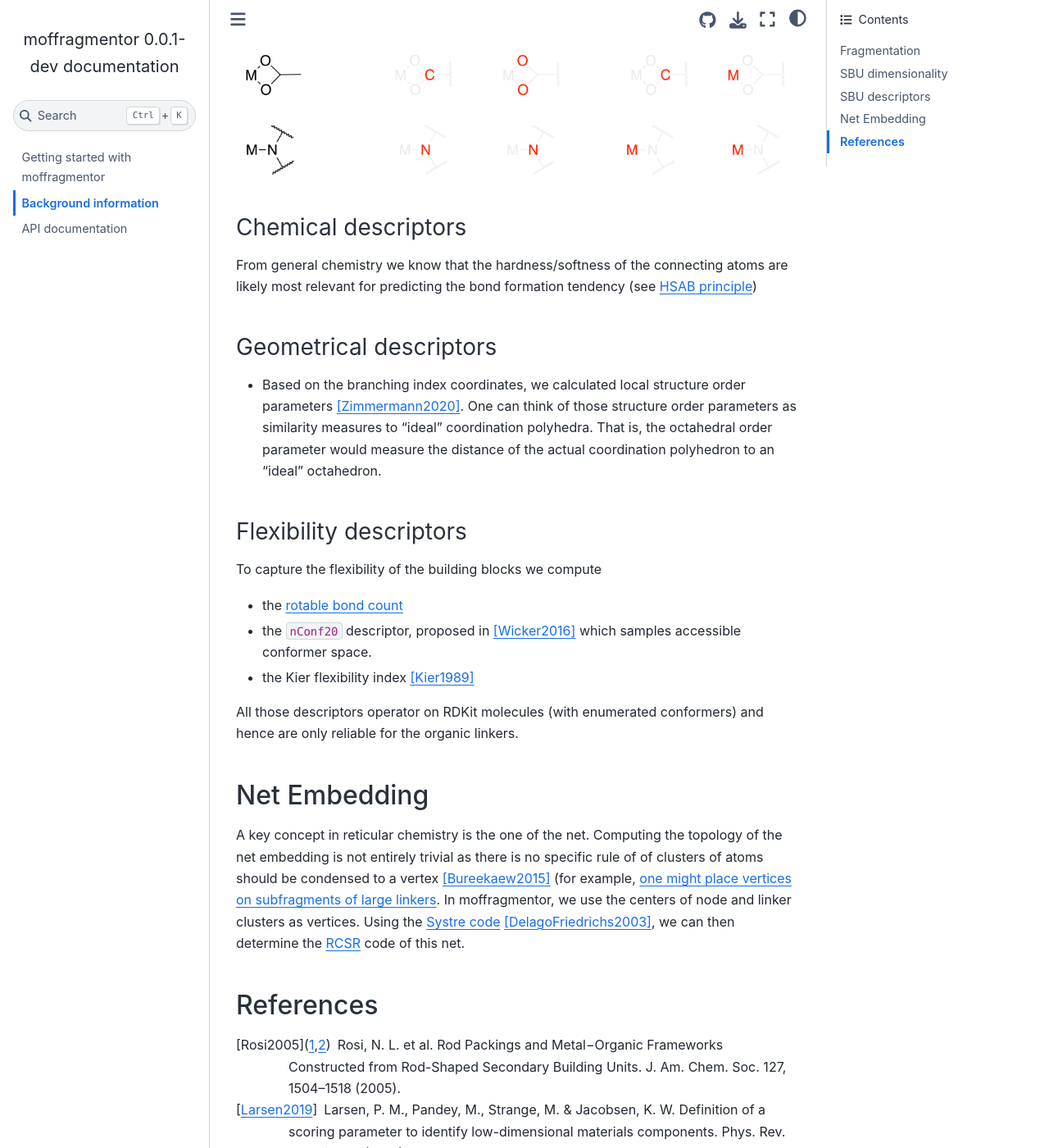
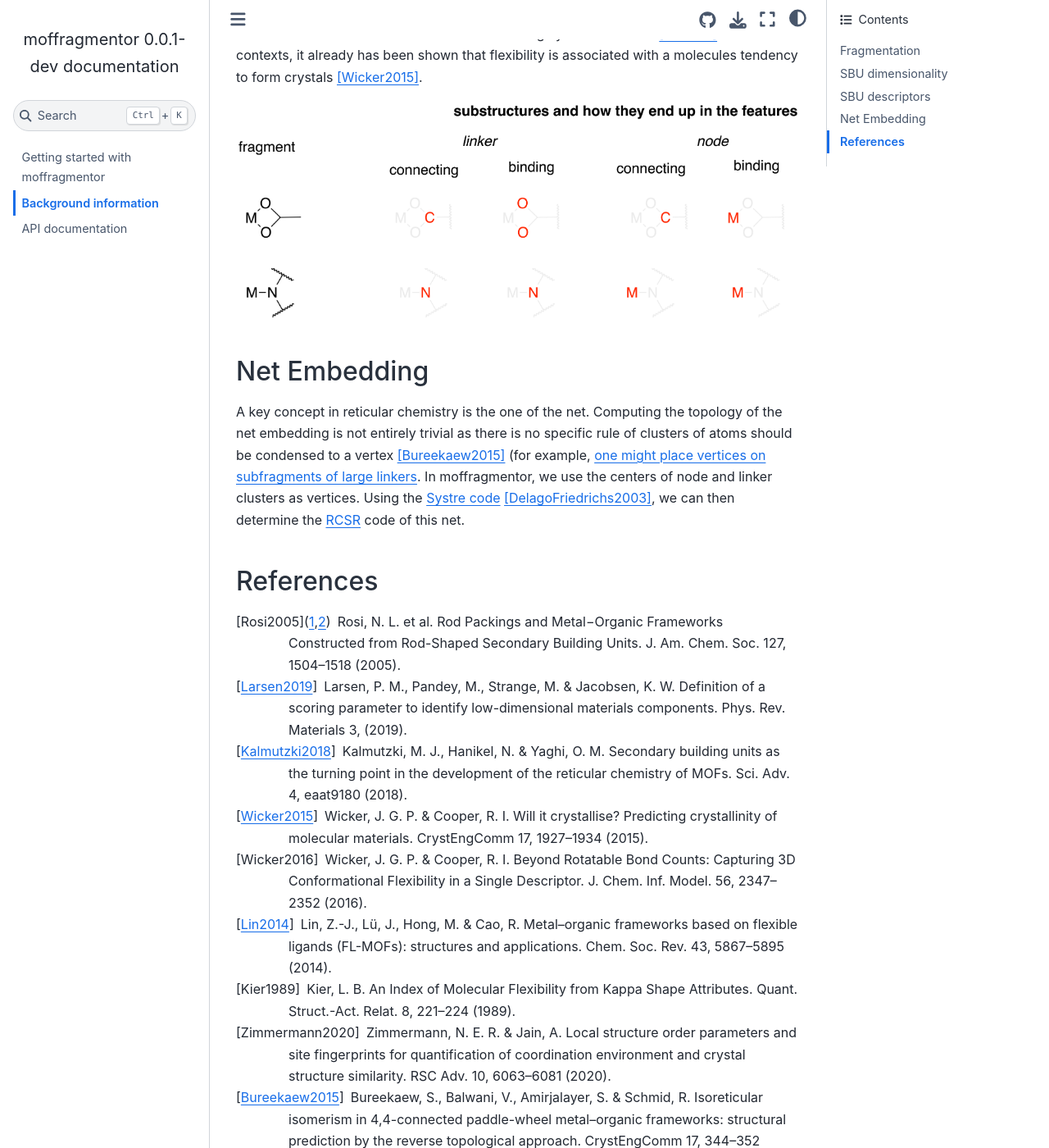
Before and after one commit to kjappelbaum/moffragmentor, a Sphinx documentation site: the page built from docs/source/background.rst, in a window 1280 px wide and 1400 px high, scrolled down 2092 px. Shown: the whole window at 82% size. Built offline with Sphinx 7.4.7 and the Sphinx Book theme 1.1.4, drawn with Linux system fonts in a browser that asks for light colours; some of the changed text lies outside the part shown.

```diff
--- a/docs/source/background.rst
+++ b/docs/source/background.rst
@@ -4,7 +4,10 @@ Background information
 
 Fragmentation
 ---------------
-For the fragmentation of a MOF structure we rely on a structure graph. In moffragmentor we use heuristics in pymatgen to construct the structure graph (which is a networkx multigraph with annotation about the periodic neighbors). If the structure graph does not contain a pair of bonds, moffragmentor cannot consider it in the fragmentation.
+For the fragmentation of a MOF structure we rely on a structure graph.
+In moffragmentor we use heuristics in pymatgen to construct the structure graph
+(which is a networkx multigraph with annotation about the periodic neighbors).
+If the structure graph does not contain a pair of bonds, moffragmentor cannot consider it in the fragmentation.
 
 .. warning::
     The current implementation of the fragementation is in parts
@@ -26,8 +30,12 @@ For the fragmentation, there are a few definitions we have to make:
 
 .. topic:: **Branching site**
 
-    A branching site is a site with at least three non-bridge edges. A branching site is connected to at least two non-metal elements.
-    A branching site that can only be reached from a metal by crossing another branching site is not a valid branching site.
+    * has at minimum coordination number 3
+    * at least one path with maximum 2 edges that leads to metal and does not contain a bride
+    * has at minimum 2 non-metal connections that are not bridges
+    (not that in case the connection to a metal goes via 2 edges, then the first node of this path to the metal contributes to this count)
+
+    If there are multiple neighboring sites selecting according this definition, we pick the one closest to the metal (the fewest number of edges).
 
 .. topic:: **Capping site**
 
@@ -61,33 +71,14 @@ One key intuition MOF chemists have is that the shape of the building blocks dic
 .. image:: _static/descriptor_fragments.png
     :alt: Different sets of binding/connecting indices
 
-Chemical descriptors
-.......................
-
-From general chemistry we know that the hardness/softness of the connecting atoms are likely most relevant for predicting the bond formation tendency (see `HSAB principle <https://en.wikipedia.org/wiki/HSAB_theory>`_)
-
-
-Geometrical descriptors
-.........................
-
-- Based on the branching index coordinates, we calculated local structure order parameters [Zimmermann2020]_. One can think of those structure order parameters as similarity measures to "ideal" coordination polyhedra. That is, the octahedral order parameter would measure the distance of the actual coordination polyhedron to an "ideal" octahedron.
-
-Flexibility descriptors
-.........................
-
-To capture the flexibility of the building blocks we compute
-
-- the `rotable bond count <http://rdkit.org/docs/source/rdkit.Chem.rdMolDescriptors.html#rdkit.Chem.rdMolDescriptors.CalcNumRotatableBonds>`_
-- the :code:`nConf20` descriptor, proposed in [Wicker2016]_ which samples accessible conformer space.
-- the Kier flexibility index [Kier1989]_
-
-All those descriptors operator on RDKit molecules (with enumerated conformers) and hence are only reliable for the organic linkers.
 
 Net Embedding
 ----------------
 
-A key concept in reticular chemistry is the one of the net. Computing the topology of the net embedding is not entirely trivial as there is no specific rule of of clusters of atoms should be condensed to a vertex [Bureekaew2015]_ (for example, `one might place vertices on subfragments of large linkers <https://www.mofplus.org/content/show/generalnetinfo>`_.
-In moffragmentor, we use the centers of node and linker clusters as vertices. Using the `Systre code <http://gavrog.org/Systre-Help.html>`_ [DelagoFriedrichs2003]_, we can then determine the `RCSR <http://rcsr.anu.edu.au/rcsr_nets>`_ code of this net.
+A key concept in reticular chemistry is the one of the net.
+Computing the topology of the net embedding is not entirely trivial as there is no specific rule of clusters of atoms should be condensed to a vertex [Bureekaew2015]_ (for example, `one might place vertices on subfragments of large linkers <https://www.mofplus.org/content/show/generalnetinfo>`_.
+In moffragmentor, we use the centers of node and linker clusters as vertices.
+Using the `Systre code <http://gavrog.org/Systre-Help.html>`_ [DelagoFriedrichs2003]_, we can then determine the `RCSR <http://rcsr.anu.edu.au/rcsr_nets>`_ code of this net.
 
 
 References
--- a/docs/source/conf.py
+++ b/docs/source/conf.py
@@ -69,19 +69,19 @@ numfig = True
 # a list of builtin themes.
 #
 html_theme = "sphinx_book_theme"
-html_logo = "../pyepal_logo.png"
+#html_logo = "../pyepal_logo.png"
 
 # Register the theme as an extension to generate a sitemap.xml
 
 
 html_theme_options = {
     "path_to_docs": "docs",
-    "repository_url": "https://github.com/kjappelbaum/pymoffragmentor",
+    "repository_url": "https://github.com/kjappelbaum/moffragmentor",
     "use_repository_button": True,
     "use_edit_page_button": True,
     "use_issues_button": True,
     "launch_buttons": {
-        "binderhub_url": "https://mybinder.org/v2/gh/kjappelbaum/pymoffragmentor/HEAD?filepath=examples",
+        "binderhub_url": "https://mybinder.org/v2/gh/kjappelbaum/moffragmentor/HEAD?filepath=examples",
     },
 }
 
```
Also changed, not shown: other parts of docs/source/background.rst (+10 -7 lines), README.md (+9 -3 lines), docs/source/api.rst (+6 -1 lines), docs/source/getting_started.rst (+19 -6 lines), setup.cfg (+10 -1 lines), 7 other files.
